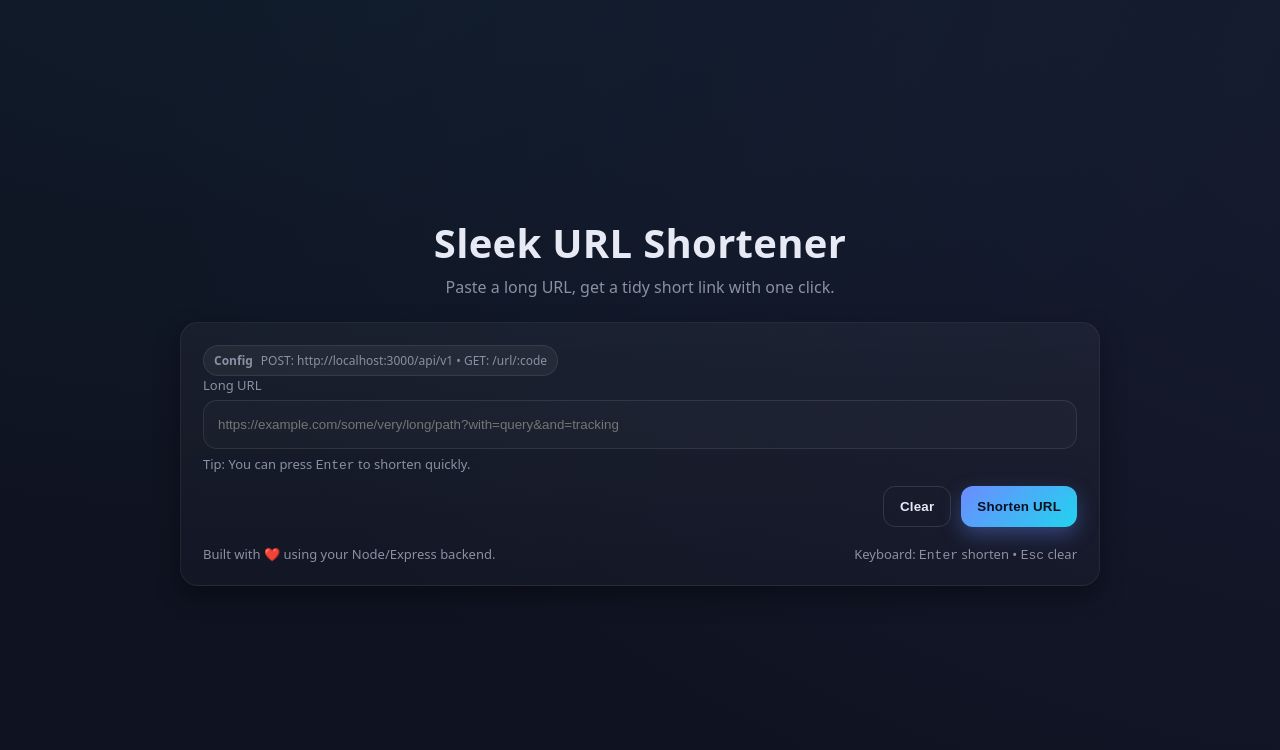
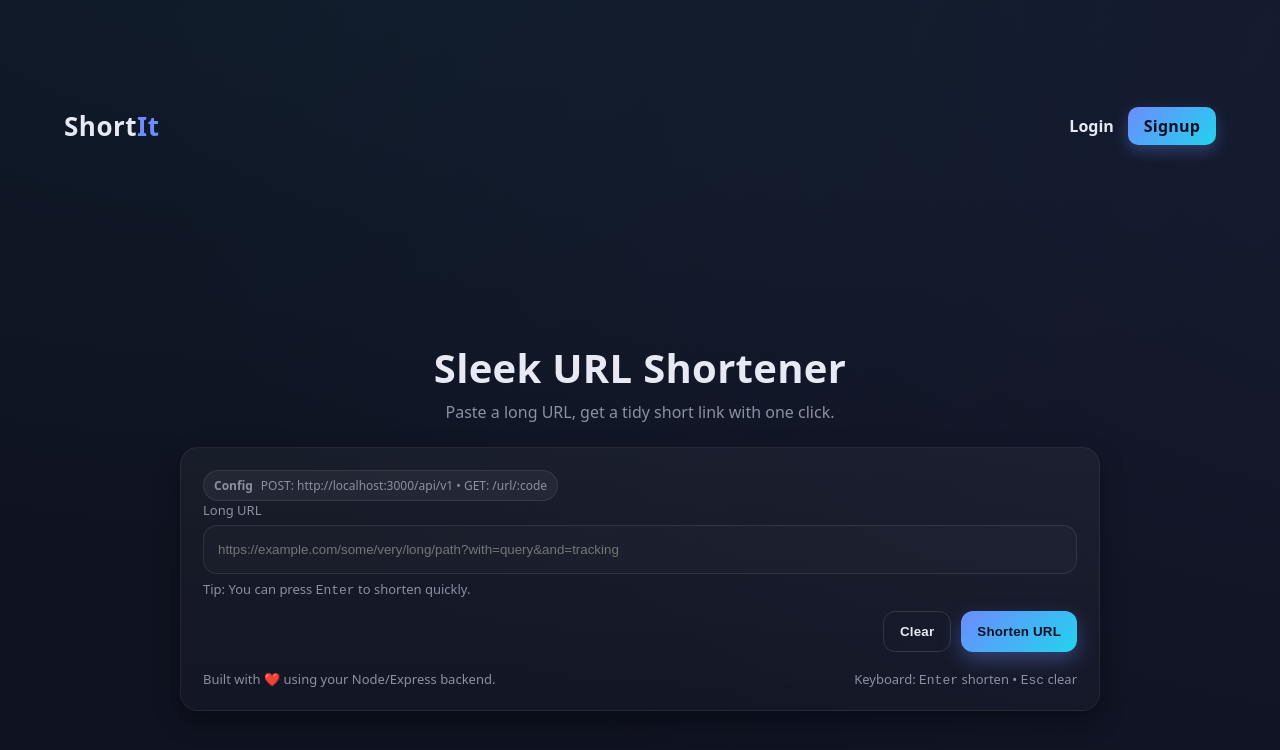
Before and after one commit to rahulholkar16/Url-Shorter, a website: page client/DashboardPage/dashboard.html in a window 1280 px wide. Drawn offline with Linux system fonts and the light colour scheme.

Commit message:
Add navbar in Dashboar

```diff
--- a/client/DashboardPage/dashboard.css
+++ b/client/DashboardPage/dashboard.css
@@ -36,7 +36,52 @@ body {
   color: var(--text);
   display: grid;
   place-items: center;
-  padding: 32px 16px;
+  padding: 0 20px;
+}
+
+.navbar{
+  width: 100%;
+  max-width: 1200px;
+  margin: 0 auto;
+  padding: 18px 24px;
+  display: flex;
+  justify-content: space-between;
+  align-items: center;
+}
+
+.logo {
+  font-size: 26px;
+  font-weight: 800;
+  letter-spacing: 0.5px;
+}
+.logo span {
+  color: var(--acc);
+}
+
+.navbar nav {
+  display: flex;
+  gap: 14px;
+  align-items: center;
+}
+
+.navbar a {
+  text-decoration: none;
+  color: var(--text);
+  font-weight: 600;
+  transition: color 0.2s ease;
+}
+
+.navbar a:hover {
+  color: var(--acc);
+}
+
+.navbar .btn {
+  padding: 8px 16px;
+  border-radius: 10px;
+  background: linear-gradient(135deg, var(--acc), var(--acc-2));
+  color: #0a1022;
+  font-weight: 700;
+  box-shadow: 0 6px 15px rgba(108, 140, 255, 0.3);
 }
 
 .container {
--- a/client/DashboardPage/dashboard.html
+++ b/client/DashboardPage/dashboard.html
@@ -3,11 +3,22 @@
 <head>
   <meta charset="UTF-8" />
   <meta name="viewport" content="width=device-width, initial-scale=1" />
-  <link rel="stylesheet" href="/DashboardPage/dashboard.css">
+  <link rel="stylesheet" href="dashboard.css">
   <title>URL Shortener</title>
 </head>
 <body>
+
+  <!-- Navbar -->
+  <header class="navbar">
+    <div class="logo">Short<span>It</span></div>
+    <nav>
+      <a class="NavLogin">Login</a>
+      <a class="btn NavSignUp">Signup</a>
+    </nav>
+  </header>
+
   <div class="container">
+
     <header class="header">
       <h1 class="title">Sleek URL Shortener</h1>
       <p class="subtitle">Paste a long URL, get a tidy short link with one click.</p>
```
